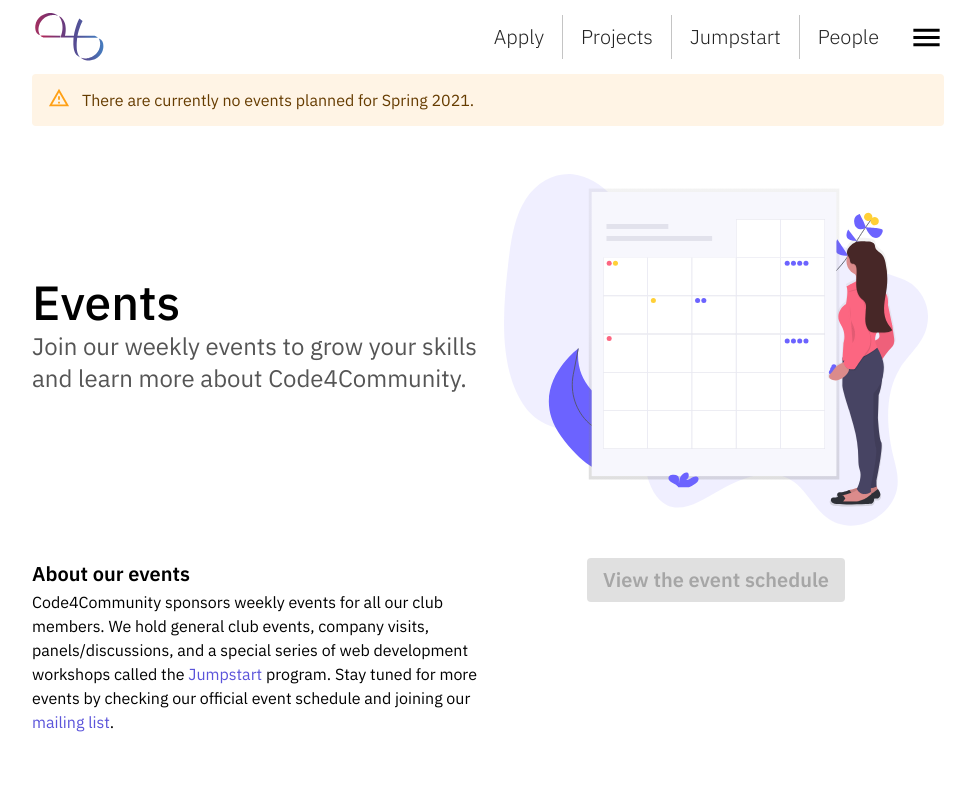
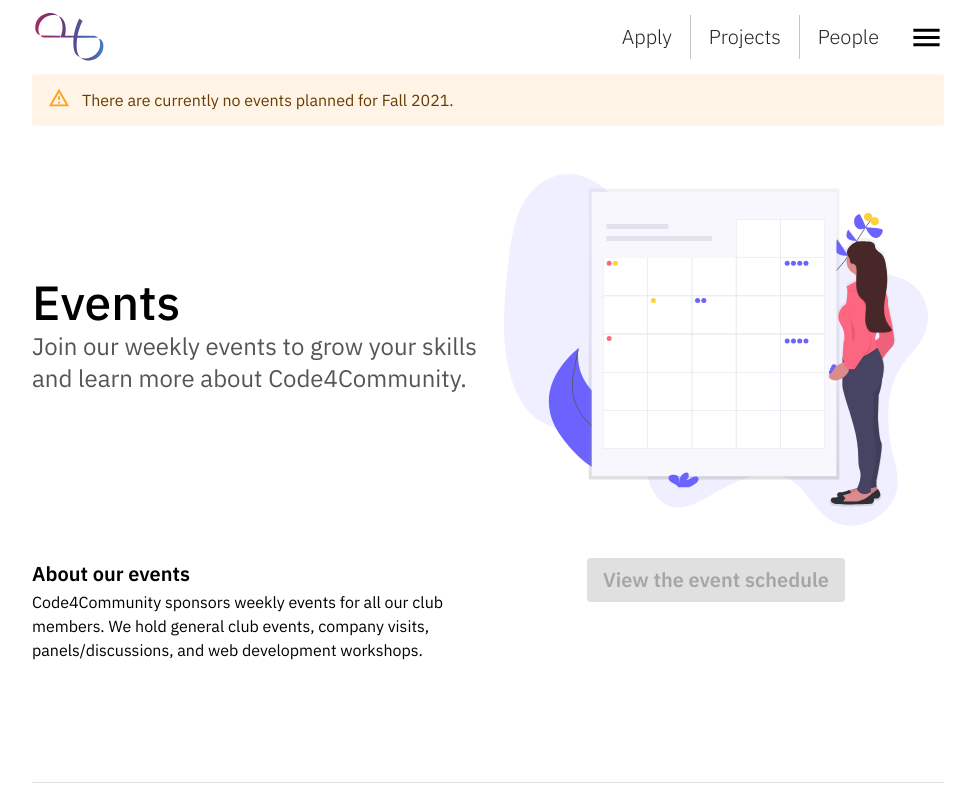
Before and after one commit to Code-4-Community/c4cneu.com, a React (Create React App) app: page /events in a window 1280 px wide. Shown: the top 800 px of the page, without its empty margins (152-1127 px from the left). Built offline with nearby package versions, Linux system fonts and the light colour scheme.

Commit message:
remove jumpstart

```diff
--- a/src/App.tsx
+++ b/src/App.tsx
@@ -9,7 +9,6 @@ import ApplyProjectManager from './pages/apply/project-manager/ApplyProjectManag
 import ApplyProductDesigner from './pages/apply/product-designer/ApplyProductDesigner';
 import ApplyBrandDesigner from './pages/apply/brand-designer/ApplyBrandDesigner';
 import Projects from './pages/projects/Projects';
-import Jumpstart from './pages/jumpstart/Jumpstart';
 import Events from './pages/events/Events';
 import People from './pages/people/People';
 import FAQ from './pages/faq/FAQ';
@@ -54,7 +53,6 @@ const App: React.FC = () => {
               component={ApplyBrandDesigner}
             />
             <Route path="/projects" exact component={Projects} />
-            <Route path="/jumpstart" exact component={Jumpstart} />
             <Route path="/events" exact component={Events} />
             <Route path="/people" exact component={People} />
             <Route path="/faq" exact component={FAQ} />
--- a/src/components/Footer.tsx
+++ b/src/components/Footer.tsx
@@ -54,10 +54,6 @@ const Footer: React.FC = () => {
               {' | '}
               <Link to="/events" className={classes.footerLink}>
                 Events
-              </Link>
-              {' | '}
-              <Link to="/jumpstart" className={classes.footerLink}>
-                Jumpstart
               </Link>
               {' | '}
               <Link to="/people" className={classes.footerLink}>
--- a/src/components/NavBar.tsx
+++ b/src/components/NavBar.tsx
@@ -106,11 +106,6 @@ const NavBar: React.FC = () => {
                     Projects
                   </Typography>
                 </Button>
-                <Button component={Link} to="/jumpstart">
-                  <Typography variant="h6" className={classes.navlink}>
-                    Jumpstart
-                  </Typography>
-                </Button>
                 <Button component={Link} to="/people">
                   <Typography variant="h6" className={classes.navlink}>
                     People
@@ -146,9 +141,6 @@ const NavBar: React.FC = () => {
               <MenuItem onClick={handleClose} component={Link} to="/events">
                 <Typography variant="body1">Events</Typography>
               </MenuItem>
-              <MenuItem onClick={handleClose} component={Link} to="/jumpstart">
-                <Typography variant="body1">Jumpstart</Typography>
-              </MenuItem>
               <MenuItem onClick={handleClose} component={Link} to="/people">
                 <Typography variant="body1">People</Typography>
               </MenuItem>
--- a/src/pages/events/Events.tsx
+++ b/src/pages/events/Events.tsx
@@ -1,19 +1,10 @@
+import { Box, Button, Container, Grid, Typography } from '@material-ui/core';
+import { makeStyles } from '@material-ui/core/styles';
+import Alert from '@material-ui/lab/Alert';
 import React from 'react';
 import { Helmet } from 'react-helmet';
-import { makeStyles } from '@material-ui/core/styles';
-import {
-  Container,
-  Button,
-  Grid,
-  Typography,
-  Box,
-  Link,
-} from '@material-ui/core';
-import Alert from '@material-ui/lab/Alert';
+import Hero from '../../components/Hero';
 import { ReactComponent as SVG } from './events.svg';
-import { Link as RouterLink } from 'react-router-dom';
-
-import Hero from '../../components/Hero';
 
 const useStyles = makeStyles({
   button: {
@@ -46,7 +37,7 @@ const Events: React.FC = () => {
       </Helmet>
       <Alert severity="warning">
         <Typography variant="body1">
-          There are currently no events planned for Spring 2021.
+          There are currently no events planned for Fall 2021.
         </Typography>
       </Alert>
       <Hero
@@ -62,19 +53,7 @@ const Events: React.FC = () => {
             <Typography variant="body1">
               Code4Community sponsors weekly events for all our club members. We
               hold general club events, company visits, panels/discussions, and
-              a special series of web development workshops called the{' '}
-              <Link component={RouterLink} to="/jumpstart">
-                Jumpstart
-              </Link>{' '}
-              program. Stay tuned for more events by checking our official event
-              schedule and joining our{' '}
-              <Link
-                href="https://c4cneu.us4.list-manage.com/subscribe?u=4b534cd2e8fe8be8150d03977&id=b1915b8b8b"
-                target="_blank"
-              >
-                mailing list
-              </Link>
-              .
+              web development workshops.
             </Typography>
           </Box>
         </Grid>
--- a/src/pages/home/Home.tsx
+++ b/src/pages/home/Home.tsx
@@ -347,28 +347,6 @@ const Home: React.FC = () => {
                 Join our awesome team
               </Typography>
             </Button>
-
-            <Button
-              size="large"
-              variant="text"
-              component={Link}
-              to={'/jumpstart'}
-            >
-              <Typography variant="h4" className={classes.endAction}>
-                Jumpstart your career
-              </Typography>
-            </Button>
-            {/* <Button size="large" variant="text" component={Link} to={'/apply'}>
-              <Typography variant="h4" className={classes.endAction}>
-                Become one of our partners
-              </Typography>
-            </Button> */}
-            {/*
-        <Button size='large' variant='contained' color='primary'>
-          <Typography variant='h5' className={classes.endAction}>
-            See our work
-          </Typography>{' '}
-        </Button> */}
           </Grid>
         </div>
       </Fade>
--- a/src/pages/resumeBook/ResumeBook.tsx
+++ b/src/pages/resumeBook/ResumeBook.tsx
@@ -16,7 +16,7 @@ const developerResumeBookURL =
 const designerResumeBookURL =
   'https://c4cneu-public.s3.us-east-2.amazonaws.com/Designer+Resume+Book.pdf';
 
-const Jumpstart: React.FC = () => {
+const ResumeBook: React.FC = () => {
   React.useEffect(() => {
     window.scrollTo(0, 0);
   }, []);
@@ -26,10 +26,10 @@ const Jumpstart: React.FC = () => {
   return (
     <Container maxWidth="md">
       <Helmet>
-        <title>Jumpstart</title>
+        <title>Resume Book</title>
         <meta
           name="description"
-          content="Code4Community's Jumpstart is a brand new full-stack development program for first time developers."
+          content="The public resume book for C4C members."
         />
       </Helmet>
       <Hero
@@ -72,4 +72,4 @@ const Jumpstart: React.FC = () => {
   );
 };
 
-export default Jumpstart;
+export default ResumeBook;
```
Also changed, not shown: 1 other file (tests, documents, lock files or other folders).
